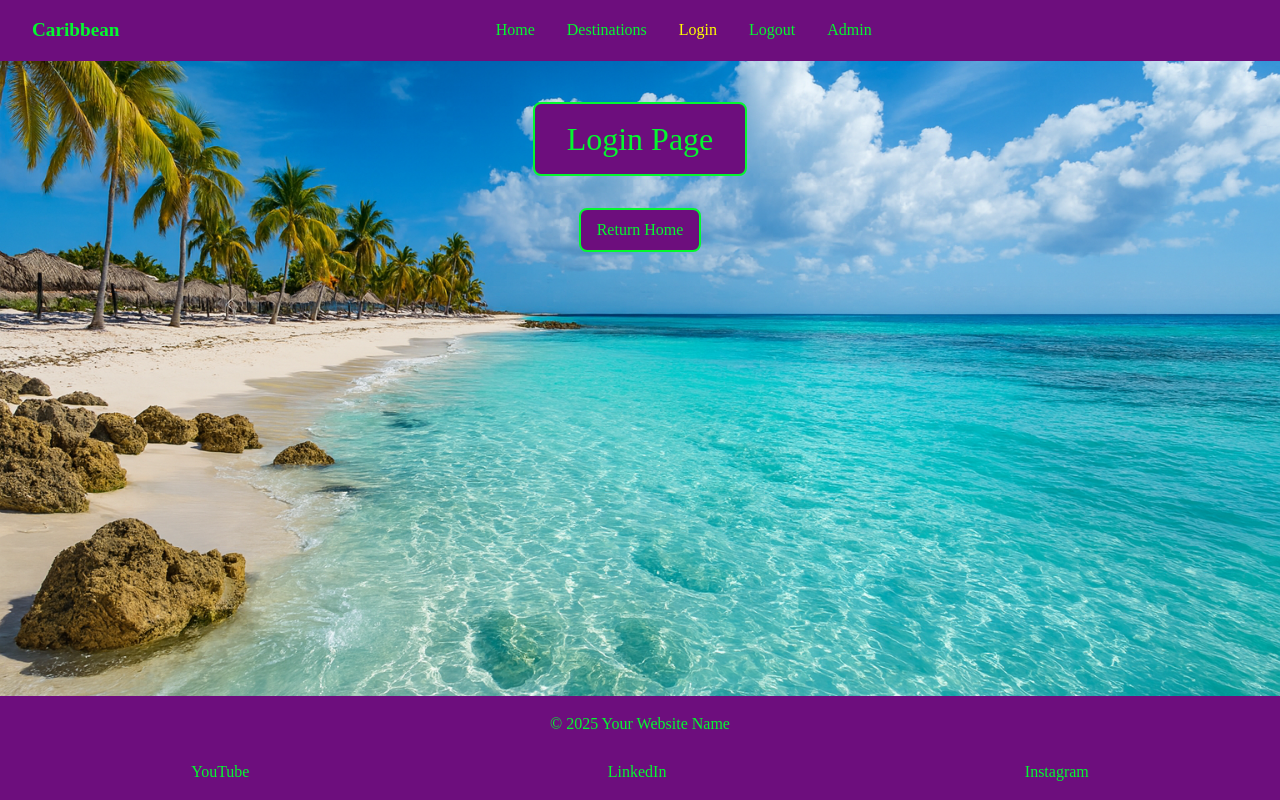
After one commit to Richard-L4/Caribbean, a Django app: page /login/ in a window 1280 px wide. The commit adds this page. Run offline with Django 5.2, Linux system fonts and the light colour scheme.

Commit message:
login and logout pages set up

```diff
--- a/caribbean_tours/templates/base.html
+++ b/caribbean_tours/templates/base.html
@@ -29,6 +29,8 @@
             {% if active_tab == 'destinations_details' %}
             <span class="active">Destinations Details</span>
             {% endif %}
+            <a href="{% url 'login' %}" class="{% if active_tab == 'login' %}active{% endif %}">Login</a>
+            <a href="{% url 'logout' %}" class="{% if active_tab == 'logout' %}active{% endif %}">Logout</a>
             <a href="{% url 'admin:index' %}">Admin</a>
 
         </div>
--- /dev/null
+++ b/caribbean_tours/templates/login.html
@@ -0,0 +1,9 @@
+{% extends 'base.html' %}
+{% load static %}
+{% block content %}
+<title>{% block title %}Caribbean | Login{% endblock %}</title>
+<h2 class="color">Login Page</h2>
+<p>
+    <a class="color-return" href="{% url 'index' %}">Return Home</a>
+</p>
+{% endblock %}
--- a/caribbean_tours/urls.py
+++ b/caribbean_tours/urls.py
@@ -6,4 +6,6 @@ urlpatterns = [
     path('destinations/', views.destinations, name='destinations'),
     path('destinations-details/',
          views.destinations_details, name='destinations-details'),
+    path('login/', views.login, name='login'),
+    path('logout/', views.logout, name='logout'),
 ]
--- a/caribbean_tours/views.py
+++ b/caribbean_tours/views.py
@@ -13,3 +13,11 @@ def destinations_details(request):
     return render(request,
                   'destinations-details.html',
                   {'active_tab': 'destinations_details'})
+
+
+def login(request):
+    return render(request, 'login.html', {'active_tab': 'login'})
+
+
+def logout(request):
+    return render(request, 'logout.html', {'active_tab': 'logout'})
```
Also changed, not shown: caribbean_tours/templates/logout.html (added, +9 -0 lines).
